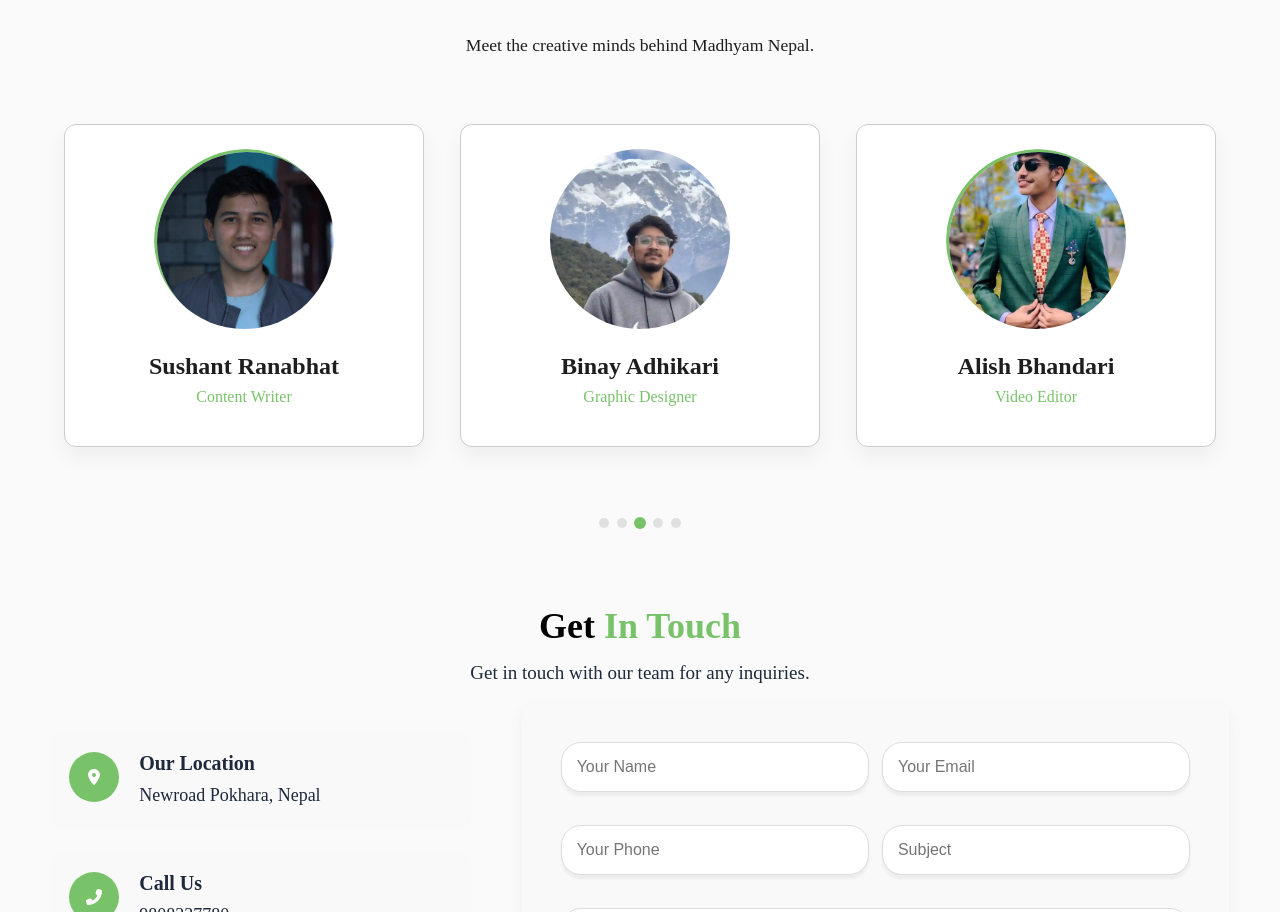
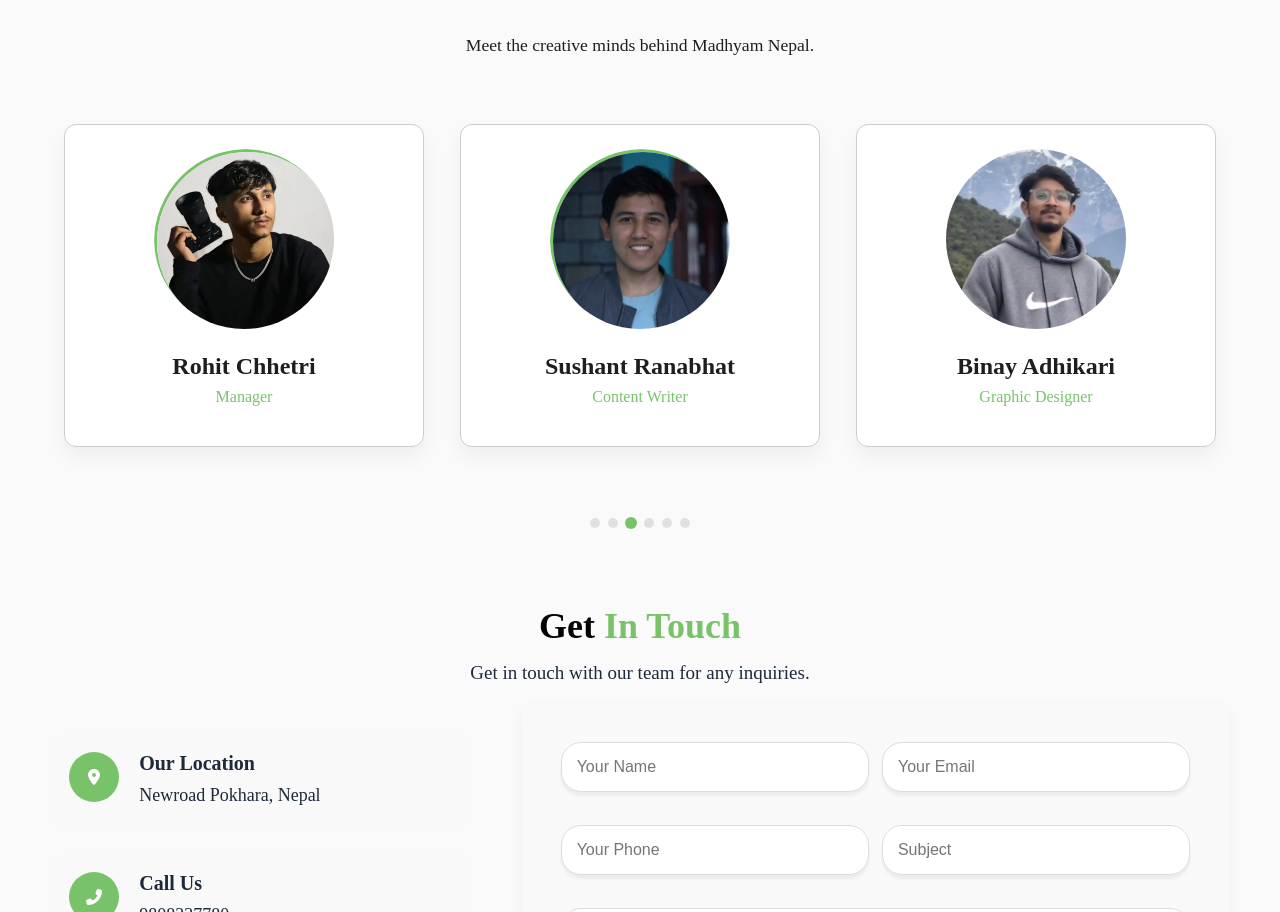
Before and after one commit to anushadhakal/MadhyamNepal, a React (Vite) app: page / in a window 1280 px wide. Shown: the part 3644-4556 px from the top of the page. Built offline with nearby package versions, Linux system fonts and the light colour scheme.

Commit message:
responsive done

```diff
--- a/src/Contact/Contact.jsx
+++ b/src/Contact/Contact.jsx
@@ -1,4 +1,4 @@
-// ContactUs.jsx
+
 import React, { useState } from 'react';
 import styles from './Contact.module.css';
 import { FontAwesomeIcon } from '@fortawesome/react-fontawesome';
@@ -32,8 +32,6 @@ const Contact = () => {
     setStatus(prevStatus => ({ ...prevStatus, submitting: true }));
 
     try {
-      // Replace 'YOUR_FORMSPREE_ENDPOINT' with your actual Formspree form ID
-      // Example: https://formspree.io/f/xrgwjbpo
       const response = await fetch('https://formspree.io/f/mpwpgyva', {
         method: 'POST',
         headers: {
--- a/src/OurClient/OurClient.jsx
+++ b/src/OurClient/OurClient.jsx
@@ -8,7 +8,6 @@ import logoFive from '../assets/logo5.webp';
 import logoSix from '../assets/logo6.webp';
 import logoSeven from '../assets/logo7.webp';
 
-// Sample logo data - replace these with your actual client logos
 const clientLogos = [
   { id: 1, name: 'Company 1', logo: logoOne},
   { id: 2, name: 'Company 2', logo: logoTwo },
@@ -24,46 +23,40 @@ export default function Ourclient() {
   const [visibleCount, setVisibleCount] = useState(4);
   const [isMobile, setIsMobile] = useState(false);
   const [totalSlides, setTotalSlides] = useState(clientLogos.length);
-  const [activeDotIndex, setActiveDotIndex] = useState(0); // Track active dot separately for mobile
+  const [activeDotIndex, setActiveDotIndex] = useState(0);
   const carouselRef = useRef(null);
 
-  // Determine how many logos to display based on screen width
   useEffect(() => {
     const updateVisibleCount = () => {
       if (window.innerWidth >= 992) {
-        setVisibleCount(4); // Large screens
+        setVisibleCount(4);
         setIsMobile(false);
       } else if (window.innerWidth >= 768) {
-        setVisibleCount(3); // Medium screens
+        setVisibleCount(3);
         setIsMobile(false);
       } else if (window.innerWidth >= 576) {
-        setVisibleCount(2); // Small screens
+        setVisibleCount(2);
         setIsMobile(true);
       } else {
-        setVisibleCount(1); // Very small screens
+        setVisibleCount(1);
         setIsMobile(true);
       }
     };
 
-    // Initial check
     updateVisibleCount();
 
-    // Update on resize
     window.addEventListener('resize', updateVisibleCount);
     return () => window.removeEventListener('resize', updateVisibleCount);
   }, []);
 
-  // Update total slides whenever visibleCount changes
   useEffect(() => {
     setTotalSlides(clientLogos.length);
   }, [visibleCount]);
 
-  // Rotate logos every 2.2 seconds
   useEffect(() => {
     const interval = setInterval(() => {
       setCurrentIndex((prevIndex) => (prevIndex + 1) % totalSlides);
 
-      // Toggle active dot in mobile view
       if (isMobile) {
         setActiveDotIndex(prevDotIndex => prevDotIndex === 0 ? 1 : 0);
       } else {
@@ -73,8 +66,6 @@ export default function Ourclient() {
 
     return () => clearInterval(interval);
   }, [totalSlides, currentIndex, isMobile]);
-
-  // Get the current logos to display in a single row
   const getVisibleLogos = () => {
     const logos = [];
     for (let i = 0; i < visibleCount; i++) {
@@ -87,7 +78,6 @@ export default function Ourclient() {
   const handleDotClick = (index) => {
     setCurrentIndex(index);
 
-    // Update active dot index when clicking dots
     if (isMobile) {
       setActiveDotIndex(index === currentIndex ? 0 : 1);
     } else {
@@ -95,10 +85,8 @@ export default function Ourclient() {
     }
   };
 
-  // For mobile, only show 2 dots with proper animation
   const renderDots = () => {
     if (isMobile) {
-      // Just show 2 dots for mobile with proper active state
       return (
         <>
           <button
@@ -114,7 +102,6 @@ export default function Ourclient() {
         </>
       );
     } else {
-      // Show all dots for larger screens
       return Array.from({ length: totalSlides }, (_, idx) => (
         <button
           key={idx}
@@ -125,8 +112,6 @@ export default function Ourclient() {
       ));
     }
   };
-
-  // Loading dots for visual indicator (smaller screens only)
   const renderLoadingDots=()=>{}
 
   return (
@@ -151,12 +136,9 @@ export default function Ourclient() {
           ))}
         </div>
 
-        {/* Dot Navigation with fixed mobile implementation */}
         <div className={styles.dotNavigation}>
           {renderDots()}
         </div>
-
-        {/* Optional: Add loading indicator for mobile */}
         {renderLoadingDots()}
       </div>
     </section>
--- a/src/Services/Services.jsx
+++ b/src/Services/Services.jsx
@@ -1,4 +1,4 @@
-// Services.jsx
+
 import React, { useState, useEffect, useRef } from 'react';
 import {
   FaHashtag,
--- a/src/Team/Team.jsx
+++ b/src/Team/Team.jsx
@@ -3,7 +3,8 @@
 import { useEffect, useState } from "react"
 import styles from "./Team.module.css"
 import ceo from "../assets/ceo.webp"
-import manager from "../assets/manager.webp"
+import cto from "../assets/cto.webp"
+import manager from "../assets/managerNew.webp"
 import contentWriter from "../assets/contentWriter.webp"
 import graphicDesigner from "../assets/graphicDesigner.webp"
 import videoEditor from "../assets/videoEditor.webp"
@@ -11,13 +12,18 @@ import videoEditor from "../assets/videoEditor.webp"
 export default function Team() {
   const [animate, setAnimate] = useState(false)
 
-  // CEO is always first in the array and must remain at index 0
   const teamMembers = [
     {
       id: 1,
       name: "Sandesh Chhetri",
       position: "Founder & CEO",
       image: ceo,
+    },
+    {
+      id: 2,
+      name: "Bimal Bhandari",
+      position: "CTO (Chief Technology Officer)",
+      image: cto,
     },
     {
       id: 3,
@@ -44,12 +50,9 @@ export default function Team() {
       image: videoEditor,
     },
   ]
-
-  // Start with CEO (index 0) - FORCE this initialization
   const [currentMemberIndex, setCurrentMemberIndex] = useState(() => 0)
 
   useEffect(() => {
-    // Force reset to CEO on component mount to prevent any inconsistency
     setCurrentMemberIndex(0)
     setAnimate(true)
 
@@ -66,15 +69,11 @@ export default function Team() {
     }
 
     window.addEventListener("scroll", handleScroll)
-
-    // Auto-rotation that always returns to CEO after full cycle
     const carouselInterval = setInterval(() => {
       setCurrentMemberIndex(prevIndex => {
-        // If we're at the last member, return to CEO (index 0)
         if (prevIndex === teamMembers.length - 1) {
           return 0
         }
-        // Otherwise move to next member
         return prevIndex + 1
       })
     }, 3000)
@@ -86,7 +85,6 @@ export default function Team() {
   }, [teamMembers.length])
 
   const handleDotClick = (index) => {
-    // Force reset animation to ensure smooth transition
     setAnimate(false)
     setTimeout(() => {
       setCurrentMemberIndex(index)
@@ -95,24 +93,21 @@ export default function Team() {
   }
 
   const getImageClassName = (memberId) => {
-    return `${styles.memberImage} ${memberId === 5 ? styles.adjustedImage : ""}`
+    if (memberId === 2) return `${styles.memberImage} ${styles.ctoImage}`
+    if (memberId === 5) return `${styles.memberImage} ${styles.graphicDesignerImage}`
+    if (memberId === 6) return `${styles.memberImage} ${styles.videoEditorImage}`
+    return styles.memberImage
   }
-
-  // Function to get the three members to display (CEO always first in sequence)
   const getDisplayedMembers = () => {
-    // Always start with current member
     const members = [teamMembers[currentMemberIndex]]
 
-    // Add next member in sequence
     members.push(teamMembers[(currentMemberIndex + 1) % teamMembers.length])
 
-    // Add following member
     members.push(teamMembers[(currentMemberIndex + 2) % teamMembers.length])
 
     return members
   }
 
-  // FORCE CEO to be first on initial render
   const displayedMembers = currentMemberIndex === 0 ?
     [teamMembers[0], teamMembers[1], teamMembers[2]] :
     getDisplayedMembers()
--- a/src/Team/Team.module.css
+++ b/src/Team/Team.module.css
@@ -65,7 +65,6 @@
   overflow: hidden;
   border-radius: 50%;
 }
-
 .memberImage {
   width: 100%;
   height: 100%;
@@ -75,11 +74,21 @@
   object-position: center;
 }
 
-/* Special class for the image with ID 5 */
-.adjustedImage {
-  object-position: top center;
-  transform: scale(1.05);
+.ctoImage {
+  object-position: center 25%;
+  transform: scale(1.2);
 }
+
+.graphicDesignerImage {
+  object-position: 70% 60%;
+  transform: scale(1.25);
+}
+
+.videoEditorImage {
+  object-position: center top;
+  transform: scale(1.1);
+}
+
 
 .imageBorder {
   position: absolute;
```
Also changed, not shown: src/assets/cto.webp (added), src/assets/managerNew.webp (added).
